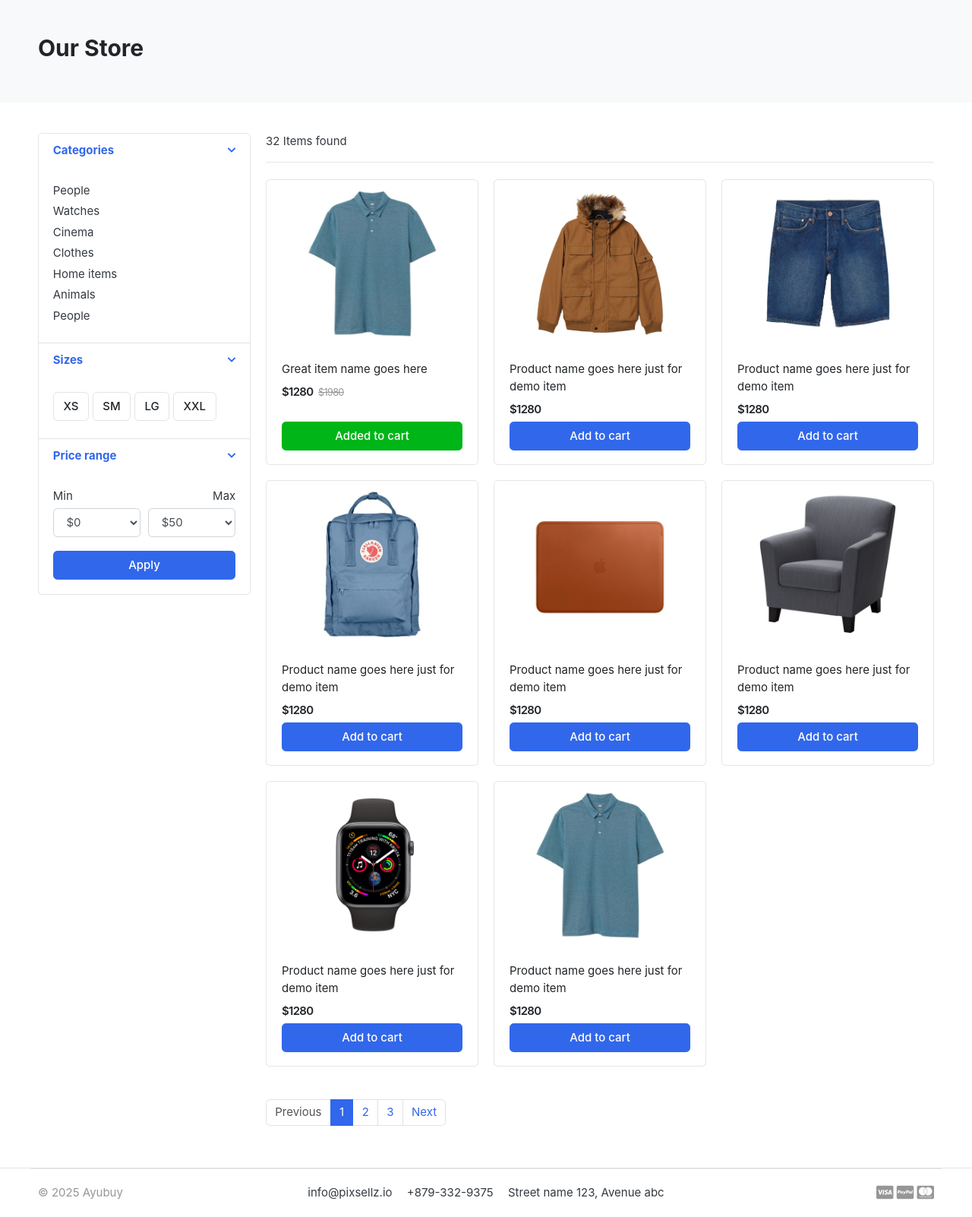
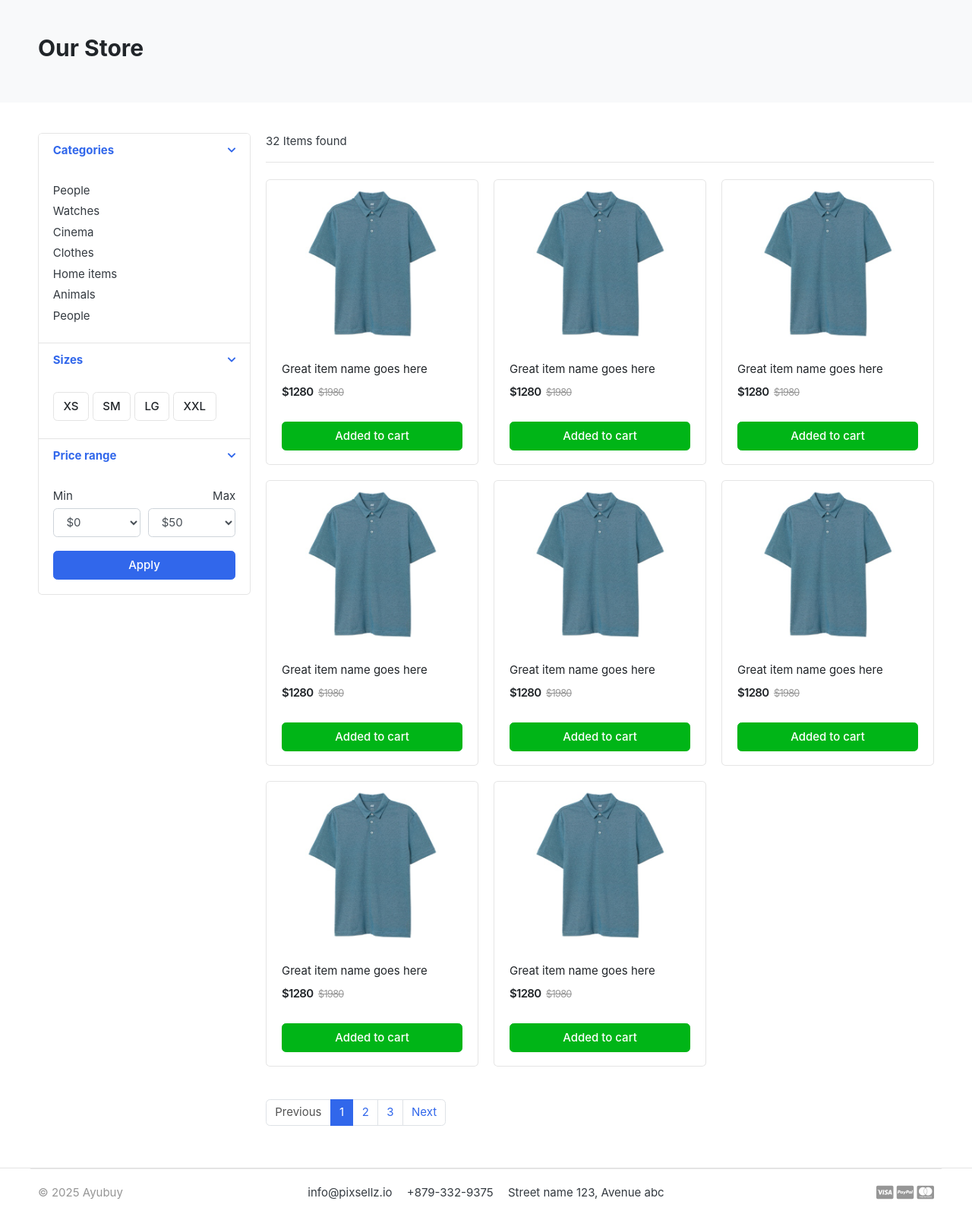
Before and after one commit to asileayuba/100-days-of-code, a Django app: page /store/ in a window 1280 px wide. Shown: the part 119-1721 px from the top of the page at 76% size. Run offline with Django 5.2, Linux system fonts and the light colour scheme; data comes from the database, SQL or seed files in the repository; some libraries are stand-ins or nearby versions; some web fonts are replaced.

Commit message:
Day 68: Store Template Development

```diff
--- a/Ayubuy/store/views.py
+++ b/Ayubuy/store/views.py
@@ -1,7 +1,13 @@
 from django.shortcuts import render
+from .models import Product
 
 # Create your views here.
 
 
 def store(request):
-    return render(request, 'store/store.html')
+    products = Product.objects.filter(is_available=True)
+
+    context = {
+        'products': products,
+    }
+    return render(request, 'store/store.html', context)
--- a/Ayubuy/templates/store/store.html
+++ b/Ayubuy/templates/store/store.html
@@ -150,6 +150,7 @@
         <!-- sect-heading -->
 
         <div class="row">
+            {% for products in products %}
           <div class="col-md-4">
             <figure class="card card-product-grid">
               <div class="img-wrap">
@@ -172,160 +173,7 @@
             </figure>
           </div>
           <!-- col.// -->
-
-          <div class="col-md-4">
-            <figure class="card card-product-grid">
-              <div class="img-wrap">
-                <img src="images/items/2.jpg" />
-              </div>
-              <!-- img-wrap.// -->
-              <figcaption class="info-wrap">
-                <div class="fix-height">
-                  <a href="./product-detail.html" class="title"
-                    >Product name goes here just for demo item</a
-                  >
-                  <div class="price-wrap mt-2">
-                    <span class="price">$1280</span>
-                  </div>
-                  <!-- price-wrap.// -->
-                </div>
-                <a href="#" class="btn btn-block btn-primary">Add to cart </a>
-              </figcaption>
-            </figure>
-          </div>
-          <!-- col.// -->
-
-          <div class="col-md-4">
-            <figure class="card card-product-grid">
-              <div class="img-wrap">
-                <img src="images/items/3.jpg" />
-              </div>
-              <!-- img-wrap.// -->
-              <figcaption class="info-wrap">
-                <div class="fix-height">
-                  <a href="./product-detail.html" class="title"
-                    >Product name goes here just for demo item</a
-                  >
-                  <div class="price-wrap mt-2">
-                    <span class="price">$1280</span>
-                  </div>
-                  <!-- price-wrap.// -->
-                </div>
-                <a href="#" class="btn btn-block btn-primary">Add to cart </a>
-              </figcaption>
-            </figure>
-          </div>
-          <!-- col.// -->
-
-          <div class="col-md-4">
-            <figure class="card card-product-grid">
-              <div class="img-wrap">
-                <img src="images/items/4.jpg" />
-              </div>
-              <!-- img-wrap.// -->
-              <figcaption class="info-wrap">
-                <div class="fix-height">
-                  <a href="./product-detail.html" class="title"
-                    >Product name goes here just for demo item</a
-                  >
-                  <div class="price-wrap mt-2">
-                    <span class="price">$1280</span>
-                  </div>
-                  <!-- price-wrap.// -->
-                </div>
-                <a href="#" class="btn btn-block btn-primary">Add to cart </a>
-              </figcaption>
-            </figure>
-          </div>
-          <!-- col.// -->
-
-          <div class="col-md-4">
-            <figure class="card card-product-grid">
-              <div class="img-wrap">
-                <img src="images/items/5.jpg" />
-              </div>
-              <!-- img-wrap.// -->
-              <figcaption class="info-wrap">
-                <div class="fix-height">
-                  <a href="./product-detail.html" class="title"
-                    >Product name goes here just for demo item</a
-                  >
-                  <div class="price-wrap mt-2">
-                    <span class="price">$1280</span>
-                  </div>
-                  <!-- price-wrap.// -->
-                </div>
-                <a href="#" class="btn btn-block btn-primary">Add to cart </a>
-              </figcaption>
-            </figure>
-          </div>
-          <!-- col.// -->
-
-          <div class="col-md-4">
-            <figure class="card card-product-grid">
-              <div class="img-wrap">
-                <img src="images/items/6.jpg" />
-              </div>
-              <!-- img-wrap.// -->
-              <figcaption class="info-wrap">
-                <div class="fix-height">
-                  <a href="./product-detail.html" class="title"
-                    >Product name goes here just for demo item</a
-                  >
-                  <div class="price-wrap mt-2">
-                    <span class="price">$1280</span>
-                  </div>
-                  <!-- price-wrap.// -->
-                </div>
-                <a href="#" class="btn btn-block btn-primary">Add to cart </a>
-              </figcaption>
-            </figure>
-          </div>
-          <!-- col.// -->
-
-          <div class="col-md-4">
-            <figure class="card card-product-grid">
-              <div class="img-wrap">
-                <img src="images/items/7.jpg" />
-              </div>
-              <!-- img-wrap.// -->
-              <figcaption class="info-wrap">
-                <div class="fix-height">
-                  <a href="./product-detail.html" class="title"
-                    >Product name goes here just for demo item</a
-                  >
-                  <div class="price-wrap mt-2">
-                    <span class="price">$1280</span>
-                  </div>
-                  <!-- price-wrap.// -->
-                </div>
-                <a href="#" class="btn btn-block btn-primary">Add to cart </a>
-              </figcaption>
-            </figure>
-          </div>
-          <!-- col.// -->
-
-          <div class="col-md-4">
-            <figure class="card card-product-grid">
-              <div class="img-wrap">
-                <img src="images/items/1.jpg" />
-              </div>
-              <!-- img-wrap.// -->
-              <figcaption class="info-wrap">
-                <div class="fix-height">
-                  <a href="./product-detail.html" class="title"
-                    >Product name goes here just for demo item</a
-                  >
-                  <div class="price-wrap mt-2">
-                    <span class="price">$1280</span>
-                  </div>
-                  <!-- price-wrap.// -->
-                </div>
-                <a href="#" class="btn btn-block btn-primary">Add to cart </a>
-              </figcaption>
-            </figure>
-          </div>
-          <!-- col.// -->
+          {% endfor %}
         </div>
         <!-- row end.// -->
 
```
